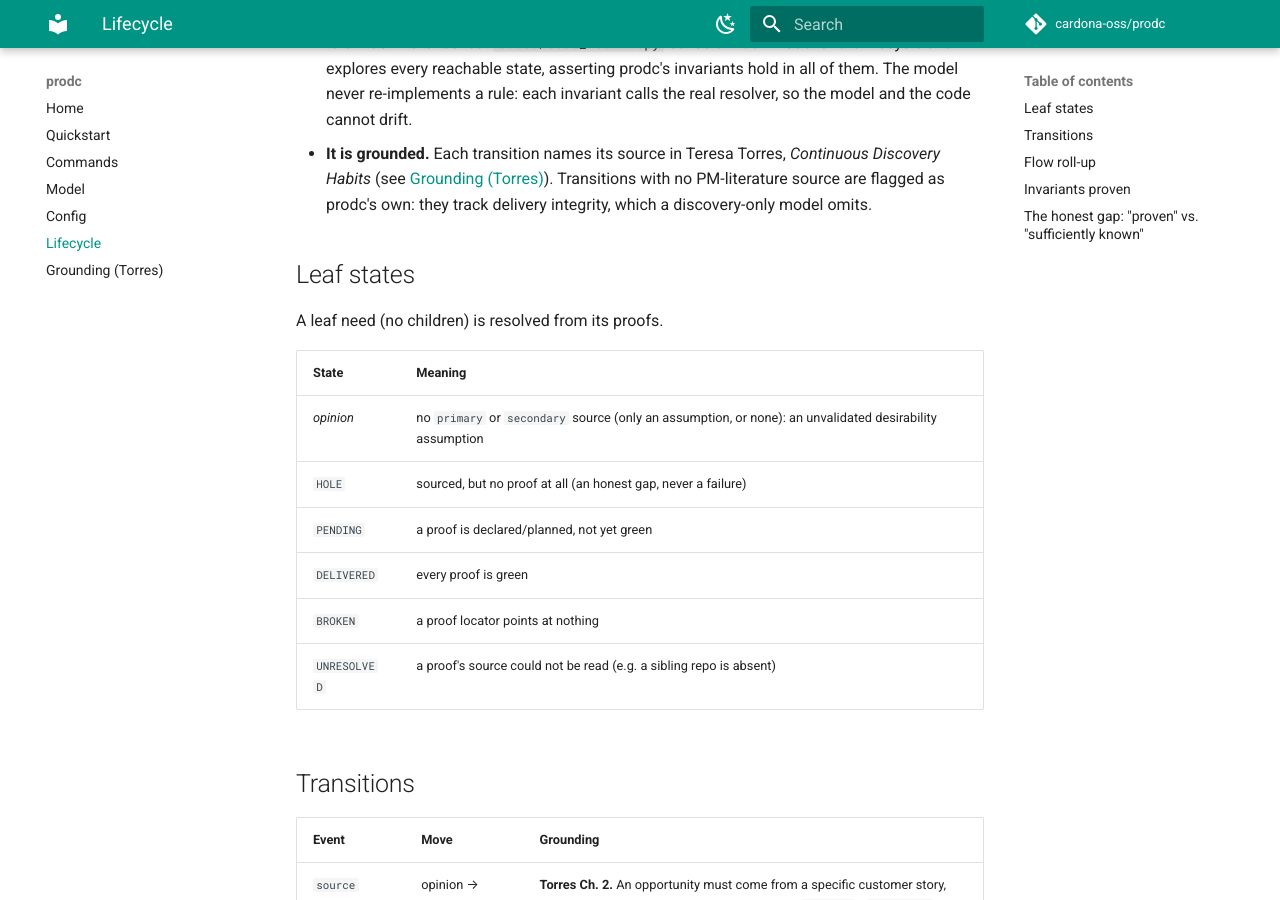
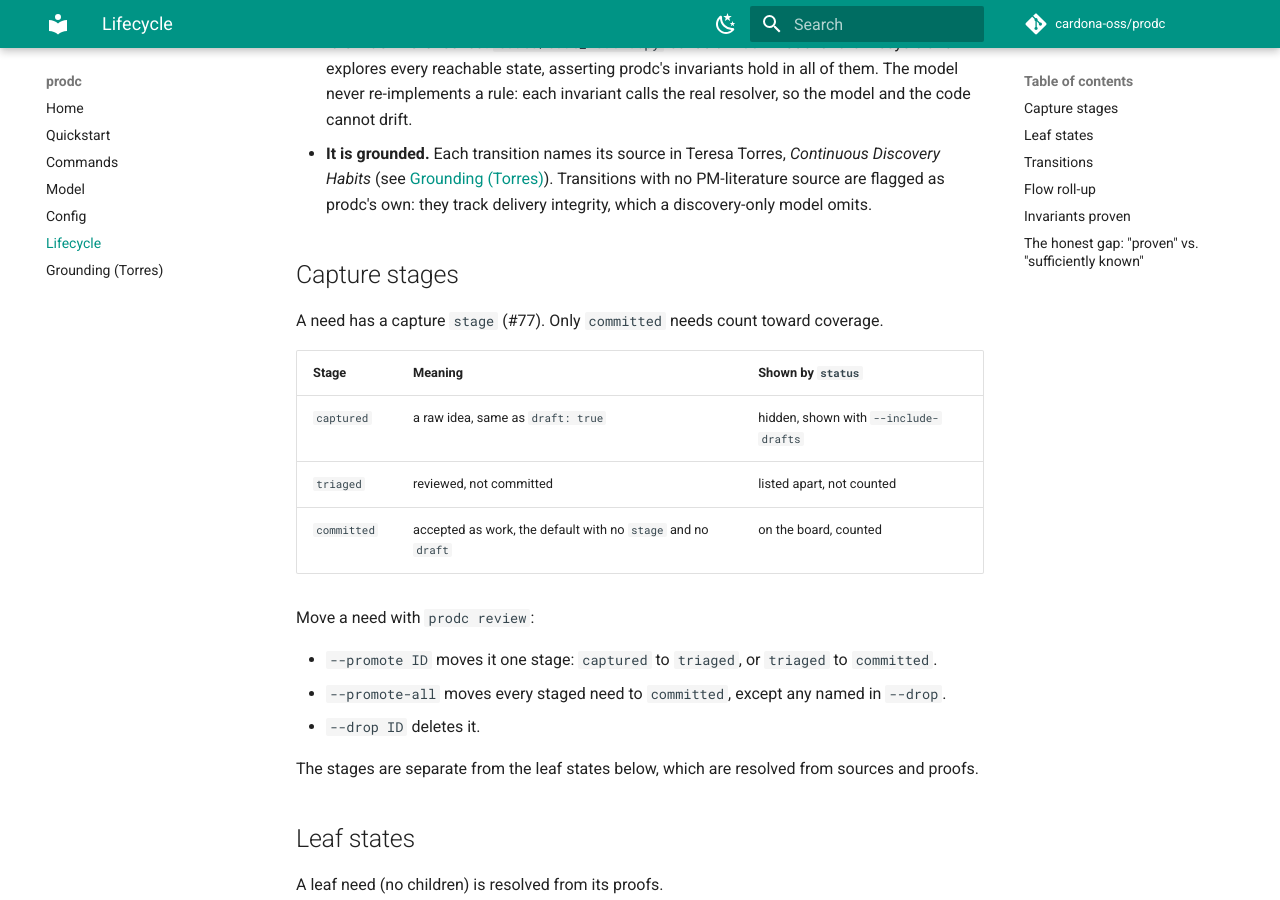
Before and after one commit to jorgeecardona/prodc, an MkDocs documentation site: the page built from docs/lifecycle.md, in a window 1280 px wide and 900 px high, scrolled down 191 px. Built offline with MkDocs 1.6.1 and Material for MkDocs 9.7.7, drawn with Linux system fonts in a browser that asks for light colours; comment, search, counter and statistics services are not loaded.

Commit message:
docs(lifecycle): describe the capture stages (#77)

```diff
--- a/docs/lifecycle.md
+++ b/docs/lifecycle.md
@@ -9,6 +9,24 @@ A need moves through states as evidence arrives. Two things anchor this page:
 - **It is grounded.** Each transition names its source in Teresa Torres, *Continuous Discovery
   Habits* (see [Grounding (Torres)](grounding-torres.md)). Transitions with no PM-literature source
   are flagged as prodc's own: they track delivery integrity, which a discovery-only model omits.
+
+## Capture stages
+
+A need has a capture `stage` (#77). Only `committed` needs count toward coverage.
+
+| Stage | Meaning | Shown by `status` |
+|---|---|---|
+| `captured` | a raw idea, same as `draft: true` | hidden, shown with `--include-drafts` |
+| `triaged` | reviewed, not committed | listed apart, not counted |
+| `committed` | accepted as work, the default with no `stage` and no `draft` | on the board, counted |
+
+Move a need with `prodc review`:
+
+- `--promote ID` moves it one stage: `captured` to `triaged`, or `triaged` to `committed`.
+- `--promote-all` moves every staged need to `committed`, except any named in `--drop`.
+- `--drop ID` deletes it.
+
+The stages are separate from the leaf states below, which are resolved from sources and proofs.
 
 ## Leaf states
 
```
